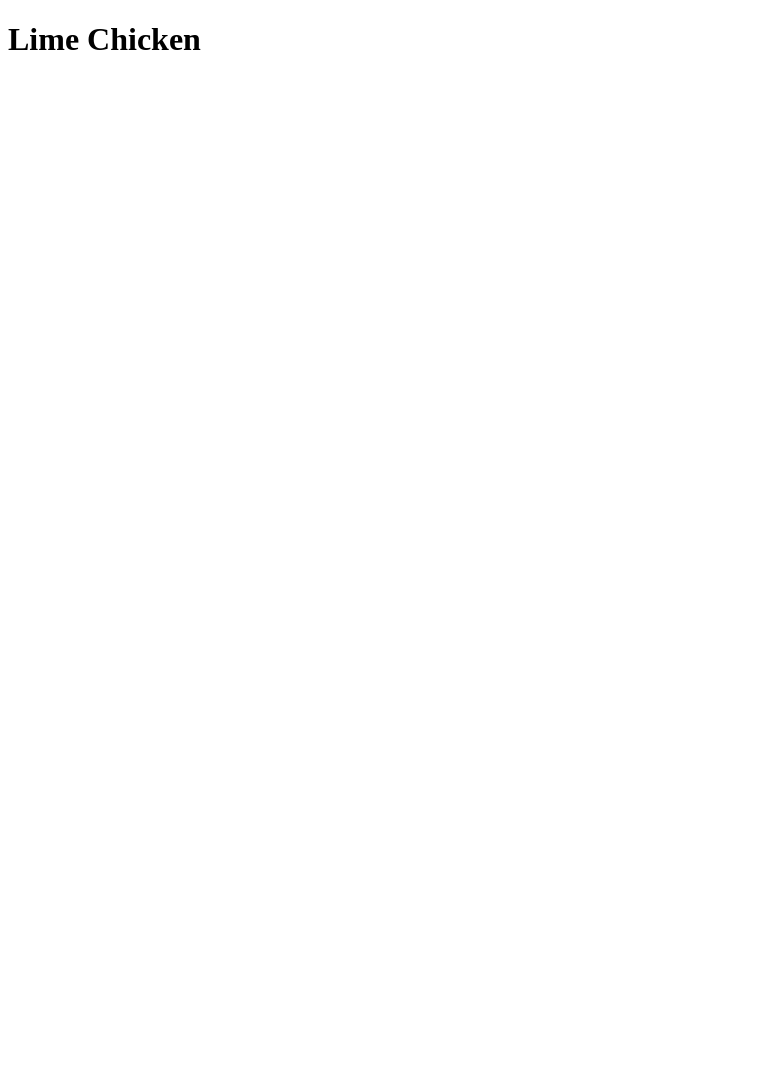
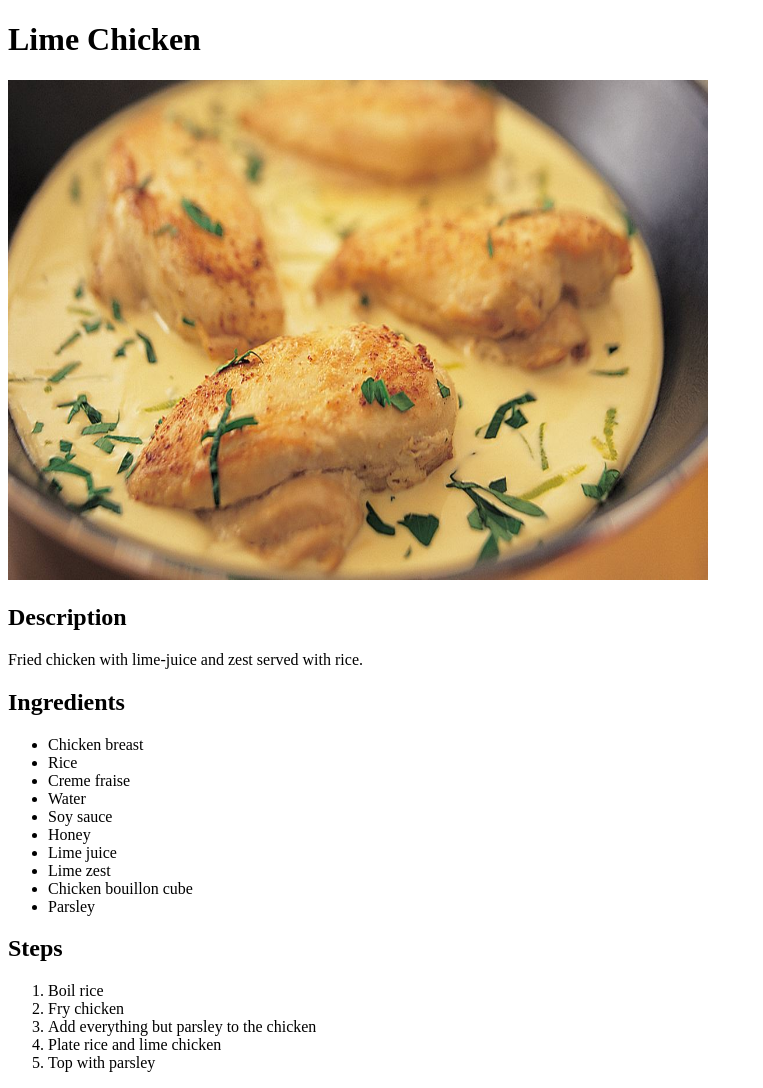
Before and after one commit to ViktorNikander/odin-recipes, a plain HTML site: page recipes/lime-chicken.html in a window 1280 px wide. Shown: the whole page, without its empty margins (0-763 px from the left). Before the commit the page ends 800 px from the top, so only its background shows below. Drawn offline with Linux system fonts and the light colour scheme.

Commit message:
added content for recipe

```diff
--- a/recipes/lime-chicken.html
+++ b/recipes/lime-chicken.html
@@ -7,5 +7,29 @@
 </head>
 <body>
     <h1>Lime Chicken</h1>
+    <img src="../img/lime-chicken.jpg" alt="Delicious lime chicken" height="500" width="700">
+    <h2>Description</h2>
+    <p>Fried chicken with lime-juice and zest served with rice.</p>
+    <h2>Ingredients</h2>
+    <ul>
+        <li>Chicken breast</li>
+        <li>Rice</li>
+        <li>Creme fraise</li>
+        <li>Water</li>
+        <li>Soy sauce</li>
+        <li>Honey</li>
+        <li>Lime juice</li>
+        <li>Lime zest</li>
+        <li>Chicken bouillon cube</li>
+        <li>Parsley</li>
+    </ul>
+    <h2>Steps</h2>
+    <ol>
+        <li>Boil rice</li>
+        <li>Fry chicken</li>
+        <li>Add everything but parsley to the chicken</li>
+        <li>Plate rice and lime chicken</li>
+        <li>Top with parsley</li>
+    </ol>
 </body>
 </html>
```
Also changed, not shown: index.html (+1 -0 lines), img/lime-chicken.jpg (added), lime-chicken.jpg (added).
